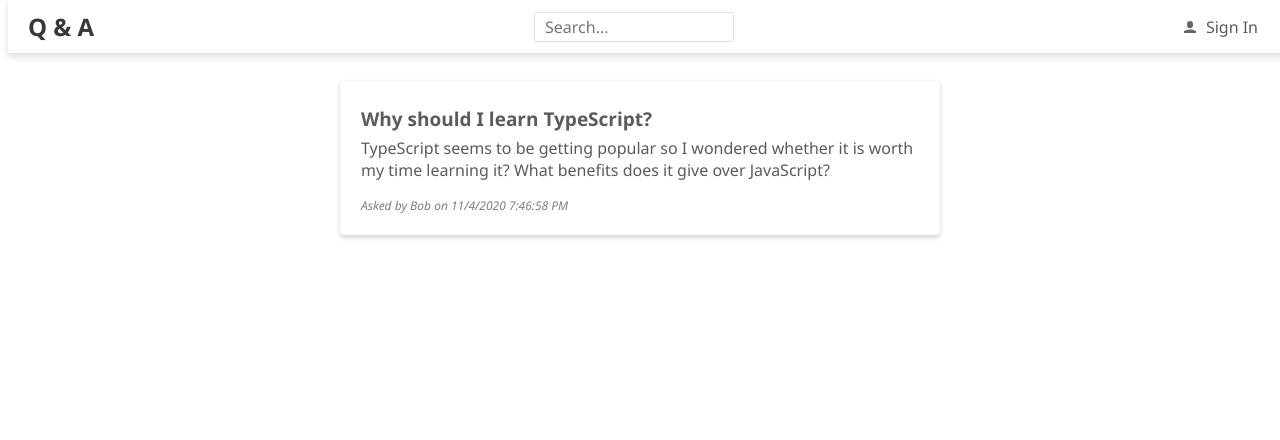
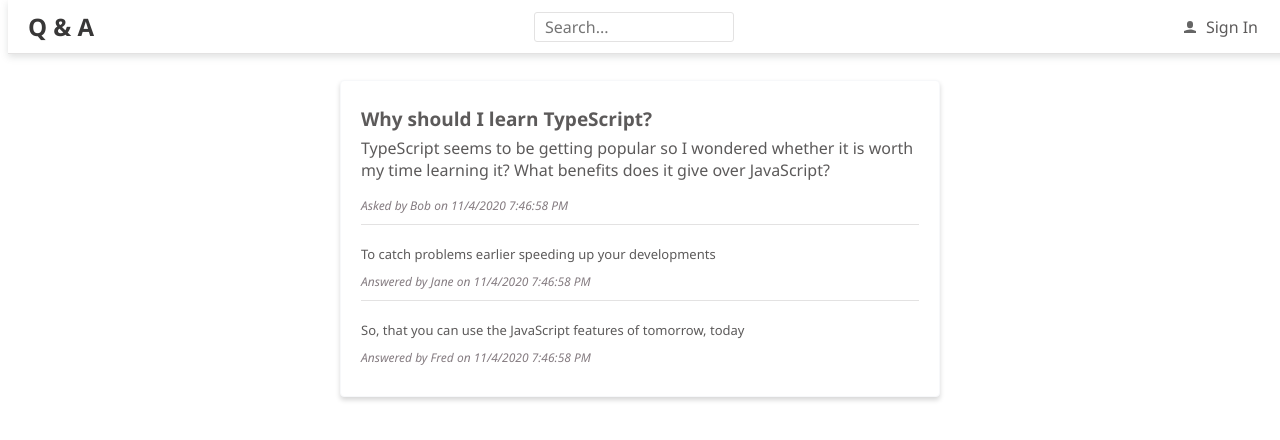
Before and after one commit to Delbert93/firstreactapp, a React (Create React App) app: page /questions/1 in a window 1280 px wide. Shown: the top 440 px of the page. Built offline with nearby package versions, Linux system fonts and the light colour scheme.

Commit message:
Added some premade answers.

```diff
--- /dev/null
+++ b/src/Answer.tsx
@@ -0,0 +1,37 @@
+import React, { FC } from 'react';
+/** @jsxImportSource @emotion/core */
+import { css, jsx } from '@emotion/core';
+import { AnswerData } from './QuestionData';
+import { gray3 } from './Styles';
+
+interface Props {
+    data: AnswerData;
+}
+
+export const Answer: FC<Props> = ({ data }) => (
+    <div
+      css={css`
+        padding: 10px 0px;
+      `}
+    >
+      <div
+        css={css`
+          padding: 10px 0px;
+          font-size: 13px;
+        `}
+      >
+        {data.content}
+      </div>
+      <div
+        css={css`
+          font-size: 12px;
+          font-style: italic;
+          color: ${gray3};
+        `}
+      >
+        {`Answered by ${data.userName} on
+        ${data.created.toLocaleDateString()}
+        ${data.created.toLocaleTimeString()}`}
+      </div>
+    </div>
+  );
--- /dev/null
+++ b/src/AnswerList.tsx
@@ -0,0 +1,31 @@
+import React, { FC } from 'react';
+import { AnswerData } from './QuestionData';
+/** @jsxImportSource @emotion/core */
+import { css, jsx } from '@emotion/core';
+import { Answer } from './Answer';
+import { gray5 } from './Styles';
+
+interface Props {
+    data: AnswerData[];
+}
+
+export const AnswerList: FC<Props> = ({ data }) => (
+    <ul
+      css={css`
+        list-style: none;
+        margin: 10px 0 0 0;
+        padding: 0;
+      `}
+    >
+      {data.map(answer => (
+        <li
+          css={css`
+            border-top: 1px solid ${gray5};
+          `}
+          key={answer.answerId}
+        >
+          <Answer data={answer} />
+        </li>
+      ))}
+    </ul>
+  );
--- a/src/QuestionPage.tsx
+++ b/src/QuestionPage.tsx
@@ -2,6 +2,7 @@
 import { Page } from './Page';
 import { RouteComponentProps } from 'react-router-dom';
 import { QuestionData, getQuestion } from './QuestionData';
+import { AnswerList } from './AnswerList';
 /** @jsxImportSource @emotion/core */
 import { css, jsx } from '@emotion/core';
 import { gray3, gray6 } from './Styles';
@@ -68,6 +69,7 @@
             ${question.created.toLocaleDateString()}
             ${question.created.toLocaleTimeString()}`}
               </div>
+              <AnswerList data={question.answers} />
             </Fragment>
           )}
         </div>
```
